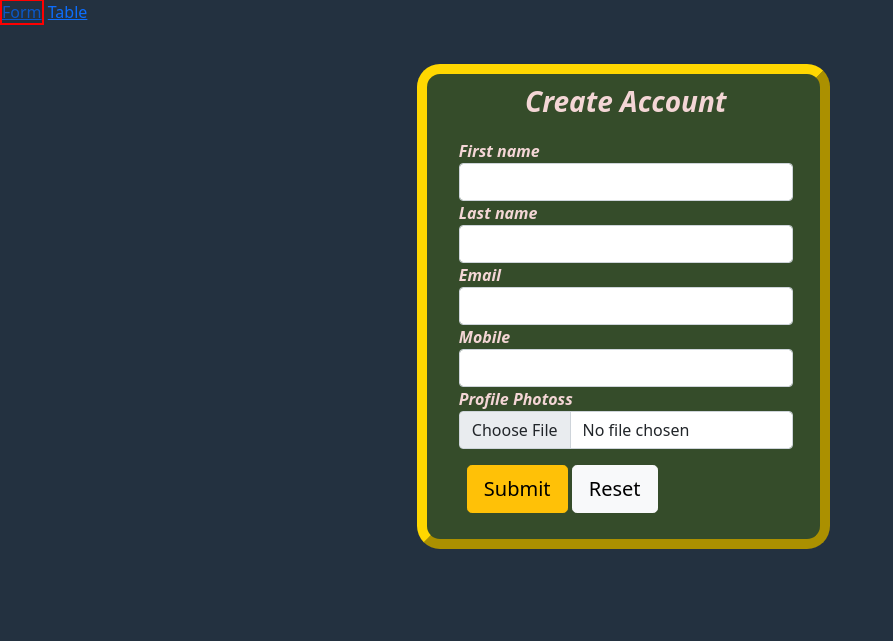
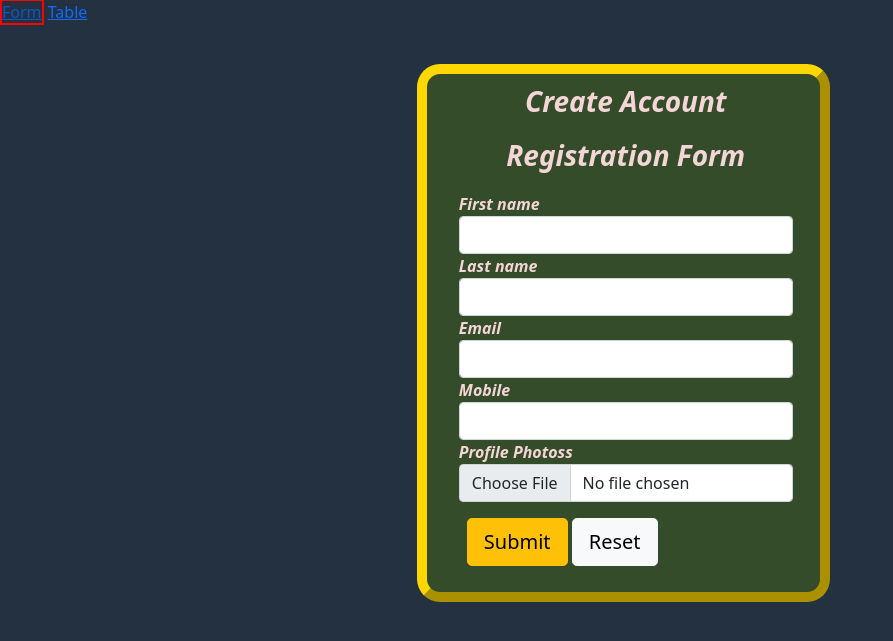
Before and after one commit to shyamporiya/php-crud, a PHP site: page /create_account.php in a window 1280 px wide. Shown: the top 641 px of the page, without its empty margins (0-893 px from the left). Run offline with PHP 8.4, Linux system fonts and the light colour scheme; some libraries are stand-ins or nearby versions.

Commit message:
check commmit to atpl php-crud

```diff
--- a/create_account.php
+++ b/create_account.php
@@ -104,6 +104,7 @@ input:hover{
           <div class="row center_form">
               <form id="student_form" action="save.php" method="POST" enctype="multipart/form-data">
                 <h3><b>Create Account</b></h3>
+                <h3><b>Registration Form</b></h3>
 
 
                 <div class="row">
```
